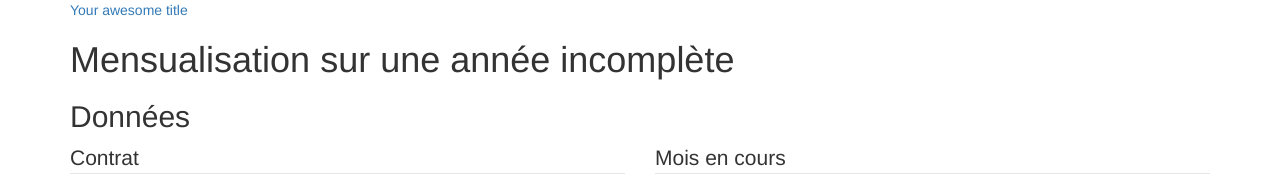
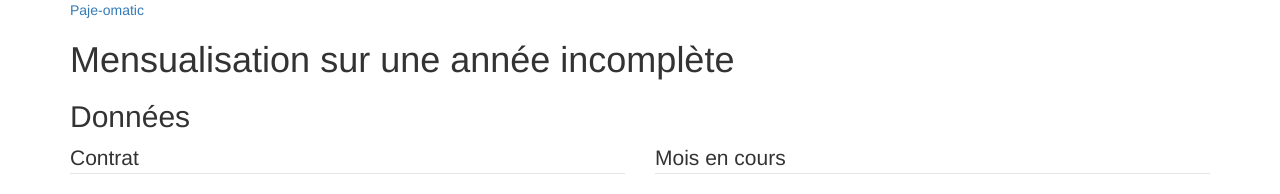
Before and after one commit to tut-tuuut/pajomatic, a Jekyll site: the page built from index.html, in a window 1280 px wide. Shown: the top 194 px of the page. Built offline with Jekyll 4.4.1, drawn with Linux system fonts in a browser that asks for light colours; part of the change alters nothing that is shown.

Commit message:
Update site description in config
Not sure it is useful, but still…

```diff
--- a/_config.yml
+++ b/_config.yml
@@ -1,14 +1,13 @@
 # Site settings
-title: Your awesome title
-email: your-email@domain.com
-description: > # this means to ignore newlines until "baseurl:"
-  Write an awesome description for your new site here. You can edit this
-  line in _config.yml. It will appear in your document head meta (for
-  Google search results) and in your feed.xml site description.
+title: Paje-omatic
+email: agnes.haasser+pajomatic@gmail.com
+description: >
+  Parents employeurs d'assistantes maternelles, ceci est une petite calculatrice développée
+  par l’une d’entre vous, afin de vous aider à calculer les montants à déclarer à Pajemploi à chaque fin de mois.
 baseurl: "" # the subpath of your site, e.g. /blog/
-url: "http://yourdomain.com" # the base hostname & protocol for your site
-twitter_username: jekyllrb
-github_username:  jekyll
+url: "http://tut-tuuut.github.io/pajomatic/" # the base hostname & protocol for your site
+twitter_username: tut_tuuut
+github_username:  tut-tuuut
 
 # Build settings
 markdown: kramdown
```
